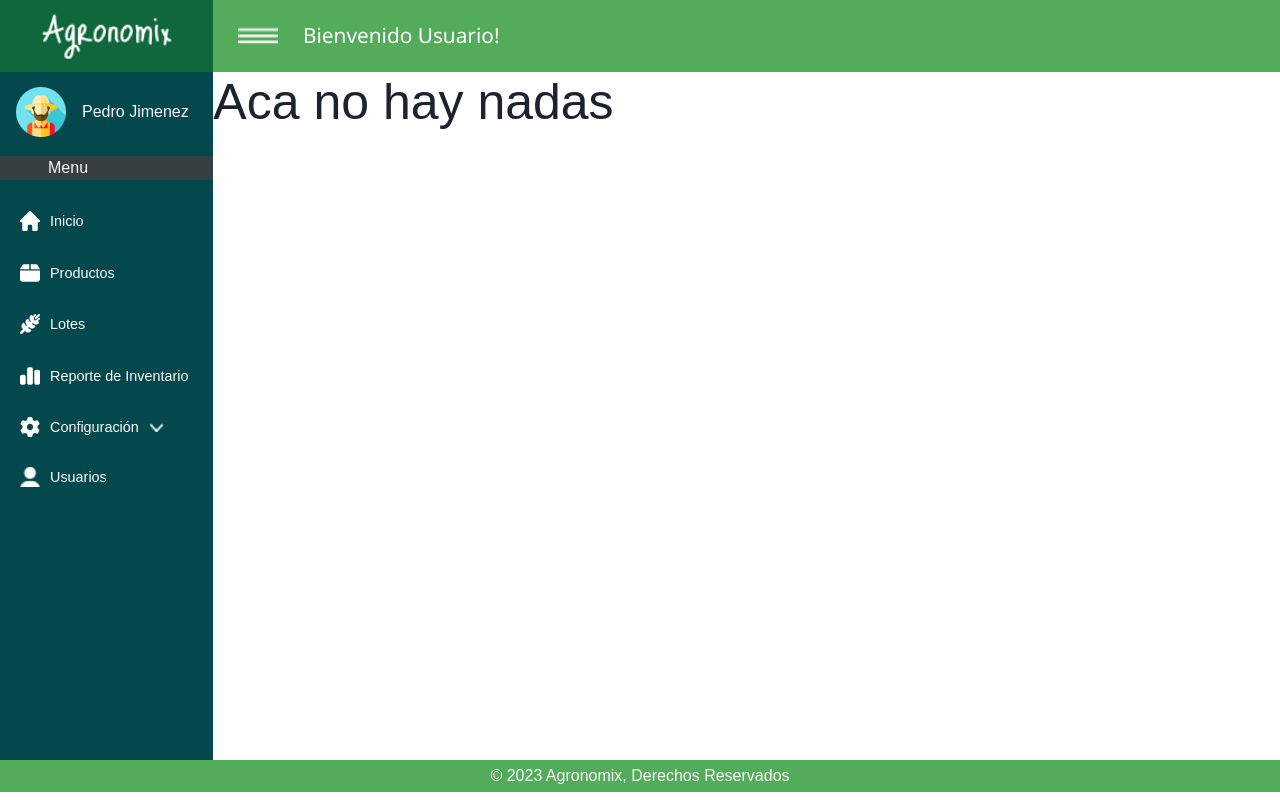
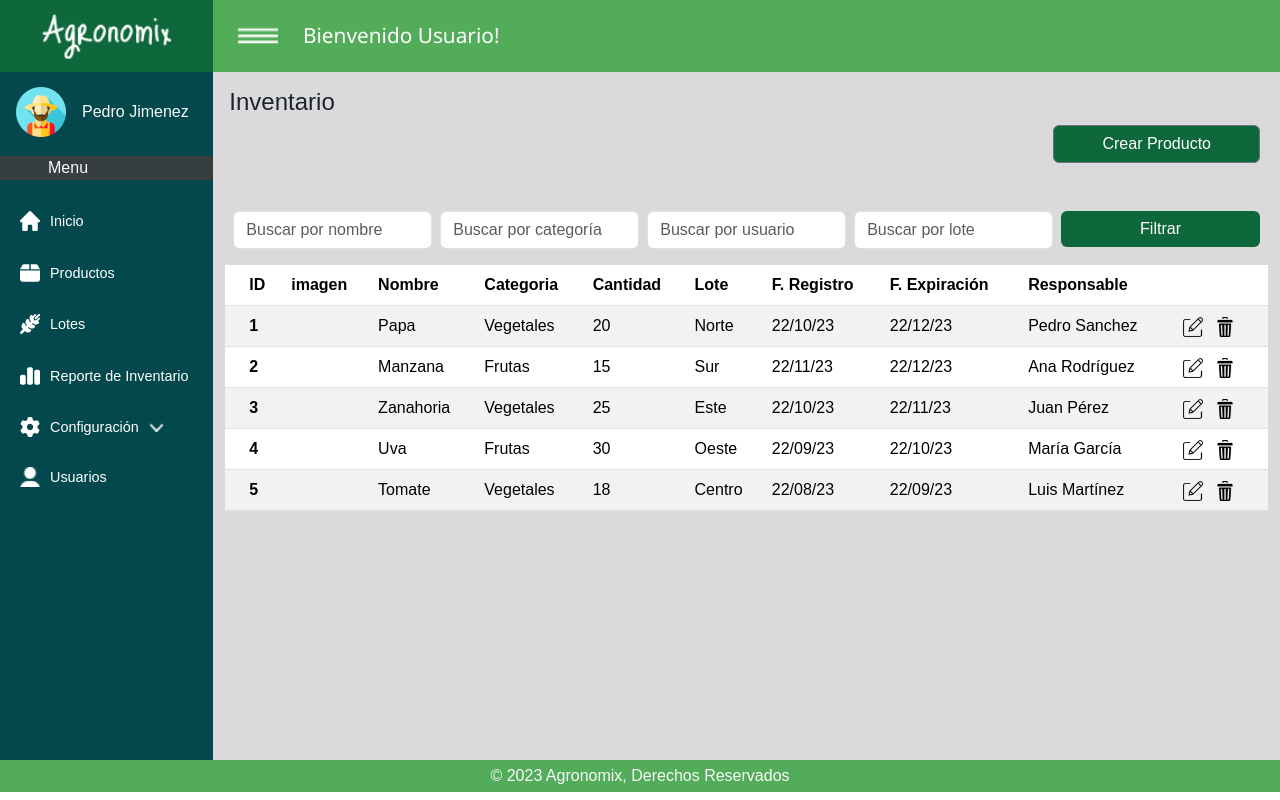
Before and after one commit to CibProTec/agronomix, a React (Create React App) app: page /Inventory in a window 1280 px wide. Built offline with nearby package versions, Linux system fonts and the light colour scheme.

Commit message:
adding layout styles and inventory page

```diff
--- a/src/App.js
+++ b/src/App.js
@@ -2,6 +2,7 @@ import { Route, Routes, BrowserRouter } from "react-router-dom";
 import Layout from "./reusable/Layout/Layout";
 import Dashboard from "./pages/Dashboard/Dashboard";
 import NotFound from "./pages/NotFound/NotFound";
+import { Inventory } from "./pages/Inventory/Inventory";
 
 function App() {
   return (
@@ -11,6 +12,9 @@ function App() {
             <Layout>
                 <Routes>
                   <Route path="/" element={<Dashboard/>} />
+                  <Route path="/Products" element={<Dashboard/>} />
+                  <Route path="/Inventory" element={<Inventory/>} />
+                  <Route path="/Users" element={<Dashboard/>} />
                   <Route path="*" element={<NotFound/>} />
                 </Routes>
             </Layout>
--- /dev/null
+++ b/src/pages/Inventory/Inventory.jsx
@@ -0,0 +1,122 @@
+import React from 'react'
+import InventoryJson from '../../services/FakeApi/fakeApiProductos.json'
+import { Container, Table, Button, Form, FormGroup, Input, Row, Col } from 'reactstrap';
+import deleteIcon from "../../assets/icons/delete-icon.png"
+import editIcon from "../../assets/icons/edit-icon.png"
+
+export const Inventory = () => {
+    const Inventario = InventoryJson.Inventario;
+
+  return (
+    <Container>
+        <h4 className='mt-3 ms-1'>Inventario</h4>
+        <div className='d-flex justify-content-end'>
+            <Button className='bg-verde-bosque px-5 float-right me-2 mb-5'>Crear Producto</Button>
+        </div>
+        <Form>
+            <Row>
+                <Col className='mx-2'>
+                    <FormGroup>
+                        <Input type='text' name='nombre' placeholder='Buscar por nombre'></Input>
+                    </FormGroup>
+                </Col>
+                <Col className='me-2'>
+                    <FormGroup>
+                        <Input type='text' name='nombre' placeholder='Buscar por categoría'></Input>
+                    </FormGroup>
+                </Col>
+                <Col className='me-2'>
+                    <FormGroup>
+                        <Input type='text' name='nombre' placeholder='Buscar por usuario'></Input>
+                    </FormGroup>
+                </Col>
+                <Col className='me-2'>
+                    <FormGroup>
+                        <Input type='text' name='nombre' placeholder='Buscar por lote'></Input>
+                    </FormGroup>
+                </Col>
+                <Col className='me-2'>
+                    <FormGroup>
+                        <Button type='submit' className='bg-verde-bosque w-100 border-0'>Filtrar</Button>
+                    </FormGroup>
+                </Col>
+            </Row>
+        </Form>
+        <Table className='table-striped table-responsive'>
+            <thead>
+                <tr>
+                    <th className='ps-4'>
+                        ID
+                    </th>
+                    <th>
+                        imagen
+                    </th>
+                    <th>
+                        Nombre
+                    </th>
+                    <th>
+                        Categoria
+                    </th>
+                    <th>
+                        Cantidad
+                    </th>
+                    <th>
+                        Lote
+                    </th>
+                    <th>
+                        F. Registro
+                    </th>
+                    <th>
+                        F. Expiración
+                    </th>
+                    <th>
+                        Responsable
+                    </th>
+                    <th>
+
+                    </th>
+                </tr>
+            </thead>
+            <tbody>
+                {Inventario.map((producto) =>
+                <tr>
+                    <th scope="row" className='ps-4'>
+                        {producto.id}
+                    </th>
+                    <td>
+                        {producto.imagen}
+                    </td>
+                    <td>
+                        {producto.nombre}
+
+                    </td>
+                    <td>
+                        {producto.categoria}
+                    </td>
+                    <td>
+                        {producto.cantidad}
+                    </td>
+                    <td>
+                        {producto.lote}
+                    </td>
+                    <td>
+                        {producto.fReg}
+                    </td>
+                    <td>
+                        {producto.fExp}
+                    </td>
+                    <td>
+                        {producto.created}
+                    </td>
+                    <td>
+                        <img src={editIcon} alt={producto.id} className='table-icon me-2 ms-1'/>
+                        <img src={deleteIcon} alt={producto.id} className='table-icon me-2 ms-1'/>
+                    </td>
+                </tr>
+                )}
+        </tbody>
+        </Table>
+    </Container>
+
+  )
+}
--- a/src/reusable/Layout/Layout.jsx
+++ b/src/reusable/Layout/Layout.jsx
@@ -16,8 +16,8 @@ export const Layout = ({children}) => {
                     <Col xs={12} className="p-0">
                         <Header/>
                     </Col>
-                    <Col xs={12} className="p-0">
-                        <main>{children}</main>
+                    <Col xs={12} className="p-0 bg-light-grey main-content">
+                        <main className="main-content">{children}</main>
                     </Col>
                 </Row>
             </Col>
--- /dev/null
+++ b/src/services/FakeApi/fakeApiProductos.json
@@ -0,0 +1,71 @@
+{
+    "Inventario": [
+      {
+        "id": 1,
+        "imagen": "",
+        "nombre": "Papa",
+        "categoria": "Vegetales",
+        "cantidad": 20,
+        "lote": "Norte",
+        "fReg": "22/10/23",
+        "fExp": "22/12/23",
+        "created": "Pedro Sanchez"
+      },
+      {
+        "id": 2,
+        "imagen": "",
+        "nombre": "Manzana",
+        "categoria": "Frutas",
+        "cantidad": 15,
+        "lote": "Sur",
+        "fReg": "22/11/23",
+        "fExp": "22/12/23",
+        "created": "Ana Rodríguez"
+      },
+      {
+        "id": 3,
+        "imagen": "",
+        "nombre": "Zanahoria",
+        "categoria": "Vegetales",
+        "cantidad": 25,
+        "lote": "Este",
+        "fReg": "22/10/23",
+        "fExp": "22/11/23",
+        "created": "Juan Pérez"
+      },
+      {
+        "id": 4,
+        "imagen": "",
+        "nombre": "Uva",
+        "categoria": "Frutas",
+        "cantidad": 30,
+        "lote": "Oeste",
+        "fReg": "22/09/23",
+        "fExp": "22/10/23",
+        "created": "María García"
+      },
+      {
+        "id": 5,
+        "imagen": "",
+        "nombre": "Tomate",
+        "categoria": "Vegetales",
+        "cantidad": 18,
+        "lote": "Centro",
+        "fReg": "22/08/23",
+        "fExp": "22/09/23",
+        "created": "Luis Martínez"
+      }
+    ],
+    "Usuarios":[
+
+    ],
+    "Producto":[
+
+    ],
+    "Lotes": [
+
+    ],
+    "UnidadM": [
+
+    ]
+  }
--- a/src/styles/index.scss
+++ b/src/styles/index.scss
@@ -115,6 +115,11 @@ div {
  --bs-gutter-x: 0;
 }
 
+.bg-light-grey{
+  background-color: #DADADA !important;
+
+}
+
 .bg-verde-claro {
     background-color: #53ac59 !important;
 }
@@ -142,3 +147,14 @@ div {
 .p-0{
   padding: 0px !important;
 }
+
+.main-content{
+  min-height: 100%;
+  height: 86vh;
+  max-height: max-content;
+}
+
+.table-icon{
+  height: 20px;
+  width: 20px;
+}
```
Also changed, not shown: src/pages/Users/Users.jsx (added, +7 -0 lines), src/assets/icons/delete-icon.png (added), src/assets/icons/edit-icon.png (added), src/pages/Products/Products.jsx (added).
